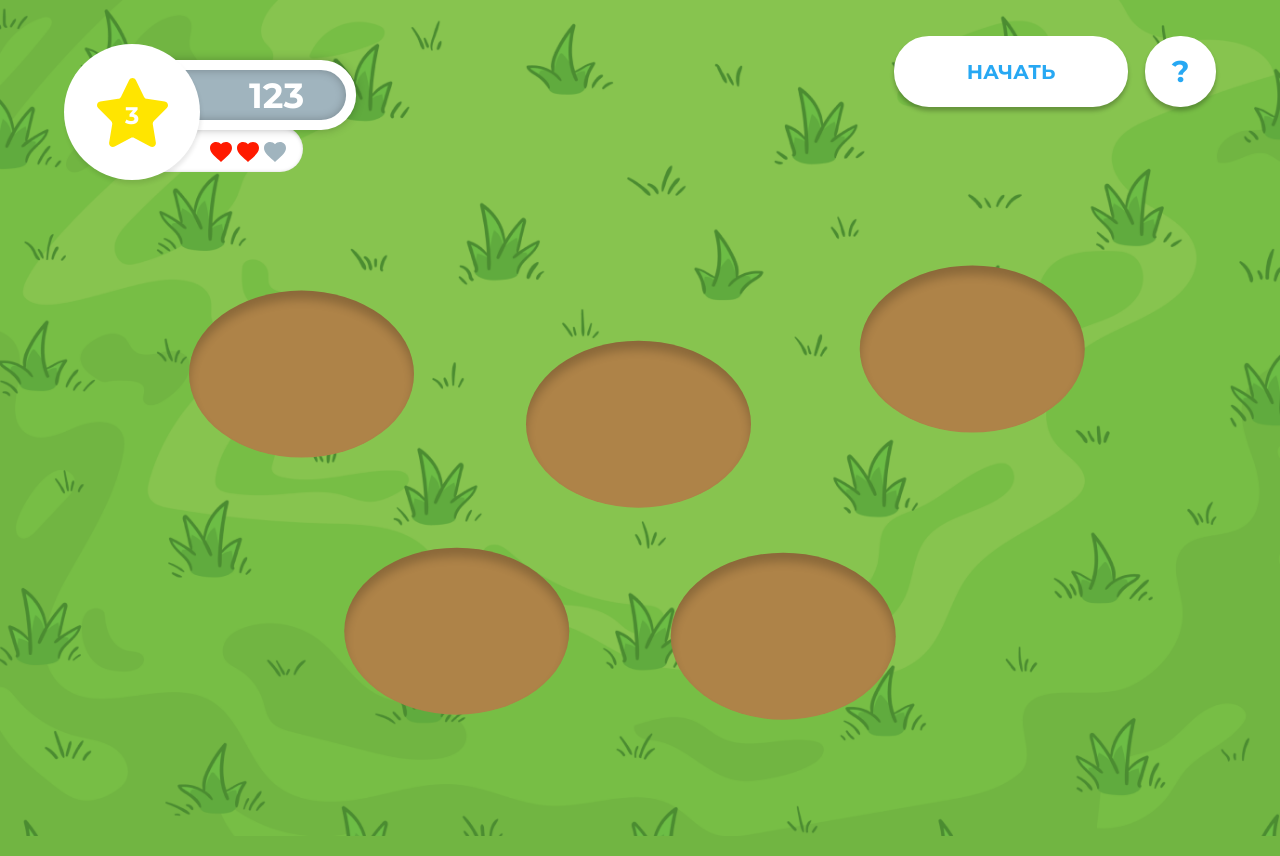
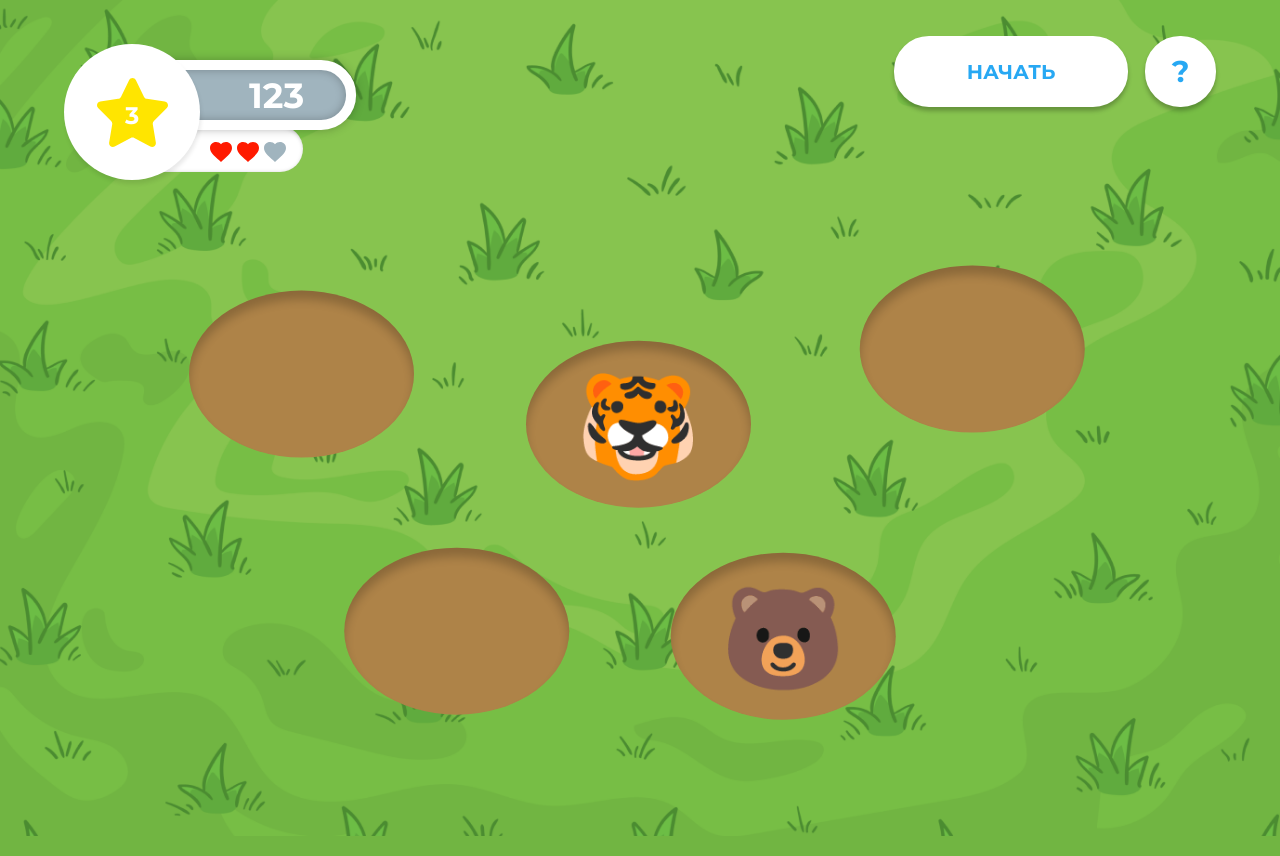
Before and after one commit to WebHeroSchool/fristyr-js-game, a plain HTML site: page index.html in a window 1280 px wide. Drawn offline with Linux system fonts and the light colour scheme.

Commit message:
create-random_emojis

```diff
--- a/css/style.css
+++ b/css/style.css
@@ -163,6 +163,10 @@ body {
 }
 
 .game-zone__pipe {
+    display: flex;
+    align-items: center;
+    justify-content: center;
+    font-size: 10em;
     position: relative;
     margin-right: 40px;
     text-align: center;
--- a/js/main.js
+++ b/js/main.js
@@ -1,4 +1,5 @@
-class catchMouse {
+
+class Game {
     constructor(){
         this.score = 0;
         this.lives = 3;
@@ -18,9 +19,6 @@ class catchMouse {
         this.selectPipe = document.querySelectorAll('.game-zone__pipe');
 
     }
-
-
-
     randomPipe() {
         const indexPipe = Math.floor (Math.random() * this.selectPipe.length);
         const pipe = this.selectPipe[indexPipe];
@@ -31,22 +29,29 @@ class catchMouse {
           this.lastPipe = pipe;
           return pipe;
     }
-    getRandomEmoje() {
+
+    randomAnimals() {
         const indexEmoje = Math.floor (Math.random() * this.animals.length);
         const animals = this.animals[indexEmoje];
         console.log(indexEmoje);
         return animals;
     }
-    appearingOfEmoje() {
-        const createAnimalWrapp = document.createElement("span");
-        createAnimalWrapp.innerHTML = randomAnimal;
-    }
-    gameInit() {
 
-    }
+    creatingAnimals() {
+        let currentPipe = this.randomPipe();
+        currentPipe.innerHTML = this.randomAnimals();
+        currentPipe.addEventListener('click', this.emojeClickHandler);
+        setTimeout(()=> {
+          currentPipe.removeEventListener('click', this.emojeClickHandler, false)
+        }, this.speed);
+      }
+
+      startGame() {
+        setInterval(() => this.creatingAnimals(), this.speed);
+      }
 
 }
 
 
-let test = new catchMouse().getRandomEmoje();
-console.log(test)
+let game = new Game;
+game.startGame();
```
